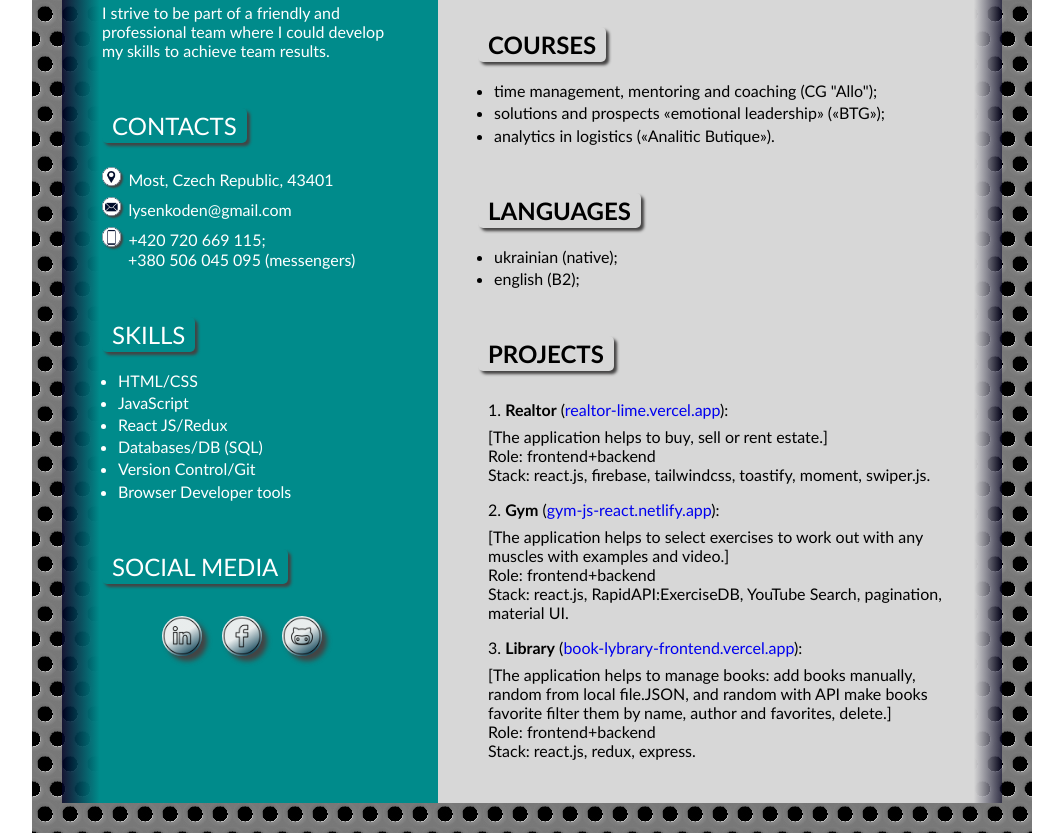
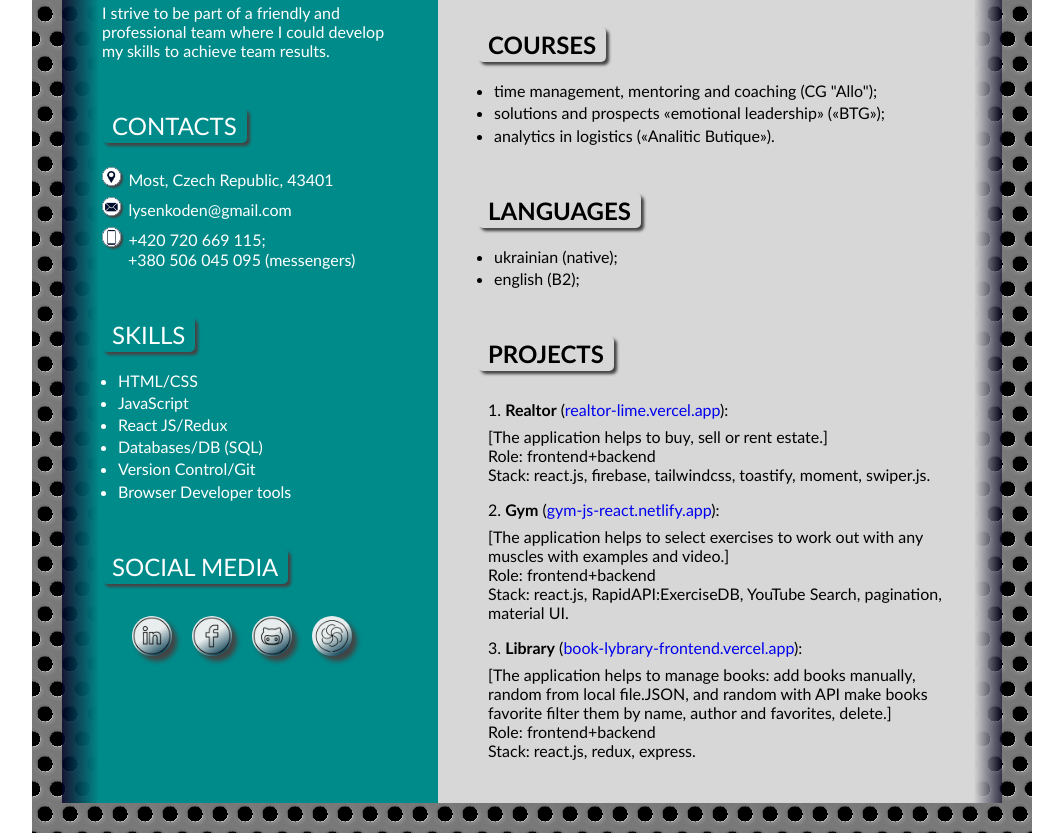
Before and after one commit to LysenkoDenys/cv-iryna, a plain HTML site: page index.html in a window 1280 px wide. Shown: the part 436-1269 px from the top of the page, without its empty margins (108-1171 px from the left). Drawn offline with Linux system fonts and the light colour scheme.

Commit message:
added link for codewars

```diff
--- a/index.html
+++ b/index.html
@@ -105,6 +105,17 @@
                   class="social-media__icon"
                   src="./image/git.png"
                   alt="git"
+                />
+              </a>
+              <a
+                class="social-media__link"
+                href="https://www.codewars.com/users/LysenkoDenys"
+                target="_blank"
+              >
+                <img
+                  class="social-media__icon"
+                  src="./image/cw.png"
+                  alt="codewars"
                 />
               </a>
             </div>
```
Also changed, not shown: image/cw.png (added).
